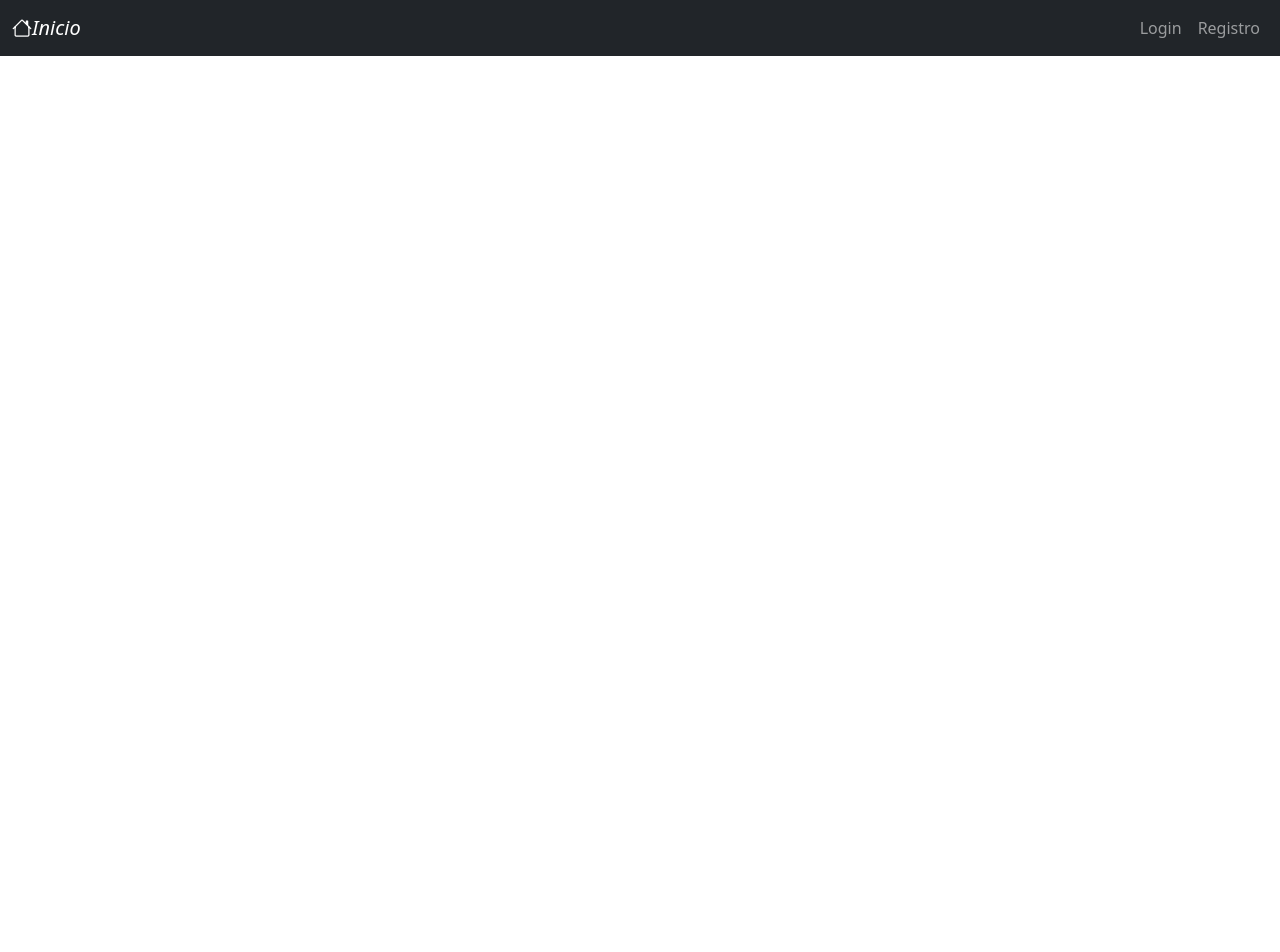
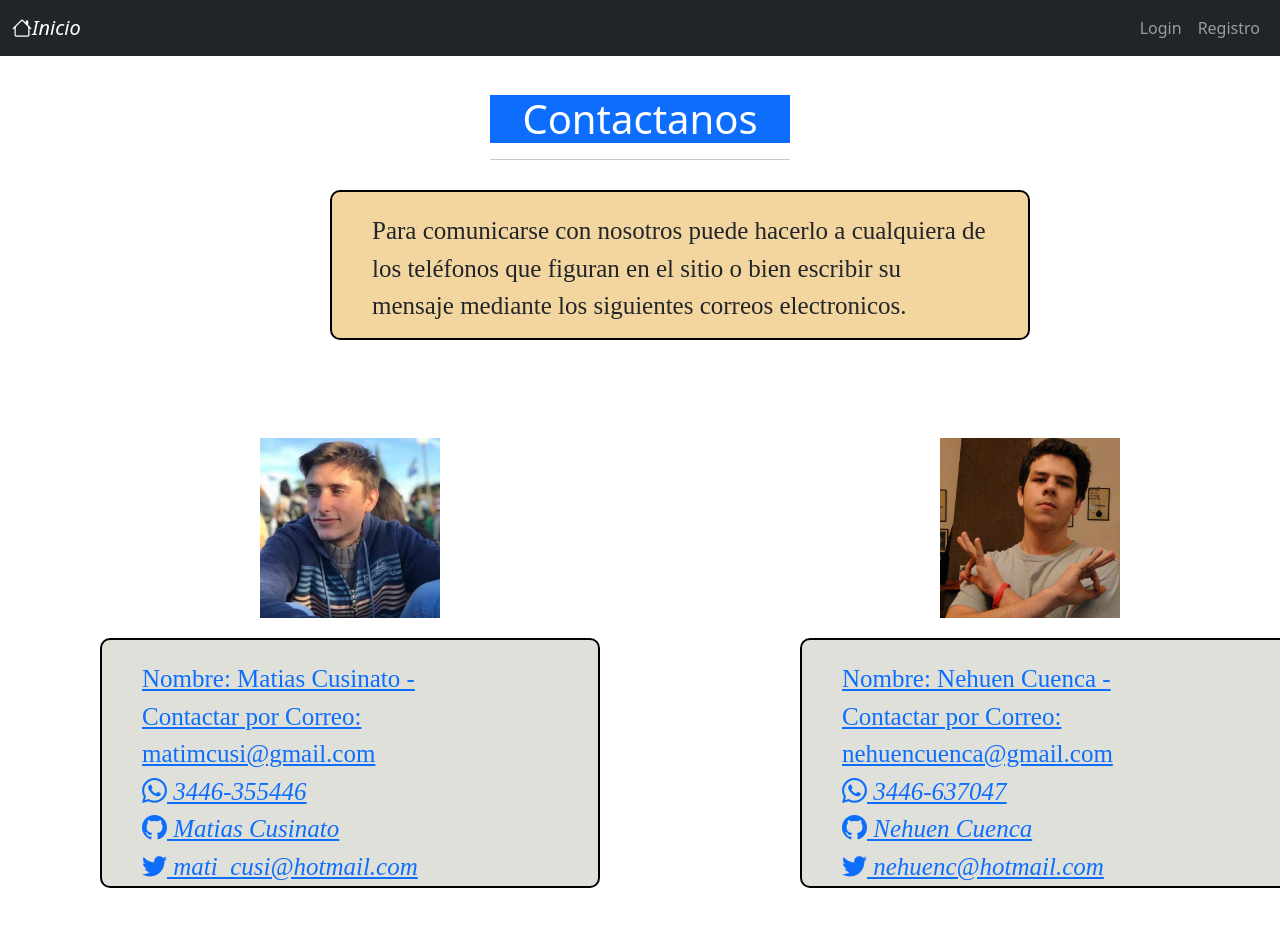
Before and after one commit to MatiasCusinato/RepoCancha, a Vue app in the folder canchafront/: page /#/soporte in a window 1280 px wide. Before the commit this address led to /#/. Shown: the top 952 px of the page. Before the commit the page ends 800 px from the top, so only its background shows below. Built offline with nearby package versions, Linux system fonts and the light colour scheme; what vue-sweetalert2 would draw is missing.

Commit message:
proteger rutas con autentificación de Vue y agrego vista Soporte

```diff
--- a/canchafront/src/components/NavigationBar.vue
+++ b/canchafront/src/components/NavigationBar.vue
@@ -24,6 +24,11 @@
                         <router-link to="/INFOcanchas"
                                 class="nav-item nav-link">
                                     <i class="bi bi-flag-fill"> Canchas </i>
+                        </router-link>
+
+                        <router-link to="/Soporte"
+                                class="nav-item nav-link">
+                                    <i class="bi bi-envelope"> Soporte </i>
                         </router-link>
                     </div>
                 </div>
--- a/canchafront/src/router/index.js
+++ b/canchafront/src/router/index.js
@@ -7,7 +7,7 @@ import INFOturnosDISPONIBLES from '@/views/INFOturnosDISPONIBLES.vue'
 import INFOcanchas from '@/views/INFOcanchas.vue'
 import Login from '@/views/Login.vue'
 import Registro from '@/views/Registro.vue'
-/* import store from '../store' */
+import Soporte from '@/views/Soporte.vue'
 
 
 
@@ -39,7 +39,7 @@ const routes = [
     path: '/INFOturnosDISPONIBLES',
     name: 'INFOturnosDISPONIBLES',
     component: INFOturnosDISPONIBLES,
-    meta: { requiresAuth: true }
+    /* meta: { requiresAuth: true } */
   },
 
   {
@@ -53,14 +53,18 @@ const routes = [
     path: '/login',
     name: 'Login',
     component: Login,
-    meta: { requiresAuth: true }
   },
 
   {
     path: '/registro',
     name: 'Registro',
     component: Registro,
-    meta: { requiresAuth: true }
+  },
+
+  {
+    path: '/soporte',
+    name: 'Soporte',
+    component: Soporte,
   },
 
   {
@@ -69,7 +73,8 @@ const routes = [
     // route level code-splitting
     // this generates a separate chunk (about.[hash].js) for this route
     // which is lazy-loaded when the route is visited.
-    component: () => import(/* webpackChunkName: "about" */ '../views/About.vue')
+    component: () => import(/* webpackChunkName: "about" */ '../views/About.vue'),
+    meta: { requiresAuth: true }
   }
 ]
 
@@ -78,16 +83,17 @@ const router = new VueRouter({
 })
 
 //Esta funcion nos permite agregar logica y en este caso impedir de que se pueda ingresar a ciertas vistas si no hay un permiso determinado, to: a la ruta que queremos ir, from de la ruta que venimos y next es la funcion que se va a ejecutar despues de que hagamos las operaciones respectivas//
-/* router.beforeEach((to, from, next) => {
+router.beforeEach((to, from, next) => {
+  console.log("local",localStorage.getItem('laravelToken'))
   if (to.matched.some(record => record.meta.requiresAuth)) {
-    if (store.state.auth) {
-      next();
+    if  (localStorage.getItem('laravelToken') != null) {
+      next()
     } else {
-      next({ name: "Login" });
+      next("login")
     }
   } else {
     next();
   }
-}); */
+});
 
 export default router
--- a/canchafront/src/store/index.js
+++ b/canchafront/src/store/index.js
@@ -7,7 +7,6 @@ export default new Vuex.Store({
   state: {
     vToken: "",
     vClub: "",
-    loggedIn: false,
   },
 
   mutations: {
@@ -29,18 +28,9 @@ export default new Vuex.Store({
       state.vToken= "";
       state.vClub= "";
     },
-
-    loggedIn(state) {
-      state.loggedIn = true
-    },
   },
 
   actions: {
-    mocklogin (context) {
-      setTimeout(function() {
-        context.commit('loggedIn')
-      }, 1000)
-    }
   },
   modules: {
   }
--- a/canchafront/src/views/INFOcanchas.vue
+++ b/canchafront/src/views/INFOcanchas.vue
@@ -269,8 +269,8 @@ h1 {
 }
 .boton {
     position: relative;
-    left: 5px;
-    top: -3px;
+    left: 200px;
+    top: -30px;
 }
 .btncli {
     position: absolute;
--- a/canchafront/src/views/INFOclientes.vue
+++ b/canchafront/src/views/INFOclientes.vue
@@ -281,8 +281,8 @@ h1 {
 }
 .boton {
     position: relative;
-    left: 190px;
-    top: -55px;
+    left: 200px;
+    top: -54px;
 }
 .btncli {
     position: absolute;
--- /dev/null
+++ b/canchafront/src/views/Soporte.vue
@@ -0,0 +1,108 @@
+<template>
+    <div>
+        <div>
+            <h1 class="bg-primary text-white text-center mb-3">Contactanos</h1>
+            <hr>
+            <p class="divContacto">Para comunicarse con nosotros puede hacerlo a cualquiera de los teléfonos que figuran en el sitio o bien escribir su mensaje mediante los siguientes correos electronicos.</p>
+            <br>
+            <br>
+            <div>
+                <p class="contactos1"><a href="mailto:matimcusi@gmail.com"> Nombre: Matias Cusinato -
+                <br>
+                Contactar por Correo: matimcusi@gmail.com
+                <br>
+                <i class="bi bi-whatsapp"> 3446-355446 </i>
+                <br>
+                <i class="bi bi-github"> Matias Cusinato </i>
+                <br>
+                <i class="bi bi-twitter"> mati_cusi@hotmail.com </i>
+                </a></p>
+            </div>
+            <div>
+                <p class="contactos2"><a href="mailto:nehuencuenca@gmail.com"> Nombre: Nehuen Cuenca -
+                <br>
+                Contactar por Correo: nehuencuenca@gmail.com
+                <br>
+                <i class="bi bi-whatsapp"> 3446-637047 </i>
+                <br>
+                <i class="bi bi-github"> Nehuen Cuenca </i>
+                <br>
+                <i class="bi bi-twitter"> nehuenc@hotmail.com </i>
+                </a></p>
+            </div>
+            <img class="imagen1" height="180" width="180" src="@/assets/mati.png"/>
+            <img class="imagen2" height="180" width="180" src="@/assets/nehuen.png"/>
+        </div>
+        <div class="footer">
+            <p align="center">
+                Pagina web 2021 Todos los derechos reservados
+            </p>
+        </div>
+    </div>
+</template>
+
+<script>
+
+export default {
+    name: "Soporte",
+    data() {
+        return {
+            /* src:'https://images.unsplash.com/photo-1520006709240-e2a6f6323d8e?ixlib=rb-0.3.5&ixid=eyJhcHBfaWQiOjEyMDd9&s=dfe8a318c622dee80cb04c81155485e6&auto=format&fit=crop&w=1050&q=80' */
+        }
+    }
+};
+</script>
+
+<style >
+.divContacto {
+    border: 2px black solid;
+    border-radius: 10px;
+    border-collapse: collapse;
+    height: 150px;
+    width: 700px;
+    margin: 20px -170px;
+    padding: 20px 40px;
+    background-color:rgb(243, 214, 159);
+    position: relative;
+    left: 10px;
+    top: 10px;
+}
+.contactos1 {
+    border: 2px black solid;
+    border-radius: 10px;
+    border-collapse: collapse;
+    min-height: 100px;
+    height: 250px;
+    width: 500px;
+    margin: 20px -400px;
+    padding: 20px 40px;
+    background-color:  rgb(224, 224, 218);
+    position: relative;
+    left: 10px;
+    top: 220px;
+}
+.contactos2 {
+    border: 2px black solid;
+    border-radius: 10px;
+    border-collapse: collapse;
+    min-height: 100px;
+    height: 250px;
+    width: 500px;
+    margin: 20px 300px;
+    padding: 20px 40px;
+    background-color:  rgb(224, 224, 218);
+    position: relative;
+    left: 10px;
+    top: -50px;
+}
+.imagen1{
+    top: -520px;
+    position: relative;
+    left: -230px;
+}
+.imagen2{
+    top: -700px;
+    position: relative;
+    left: 450px;
+}
+</style>
```
Also changed, not shown: canchafront/src/assets/mati.png (added), canchafront/src/assets/nehuen.png (added).
